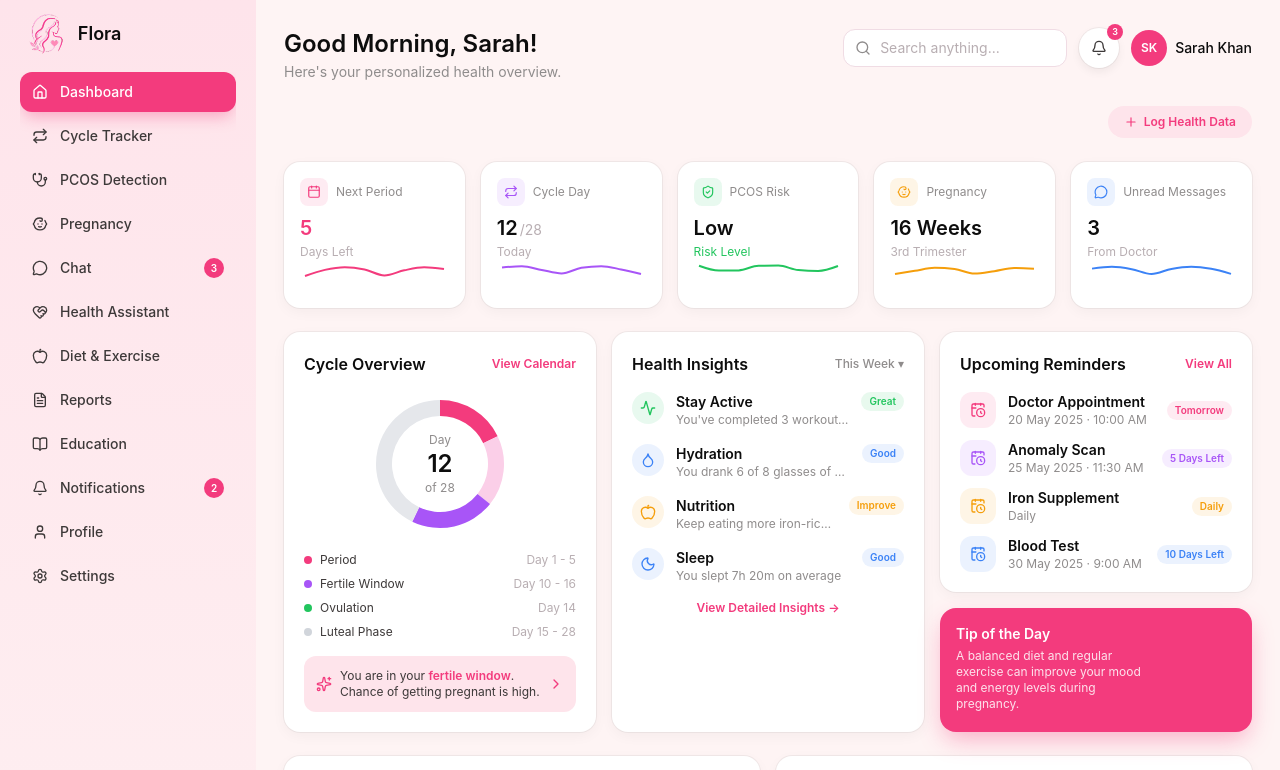
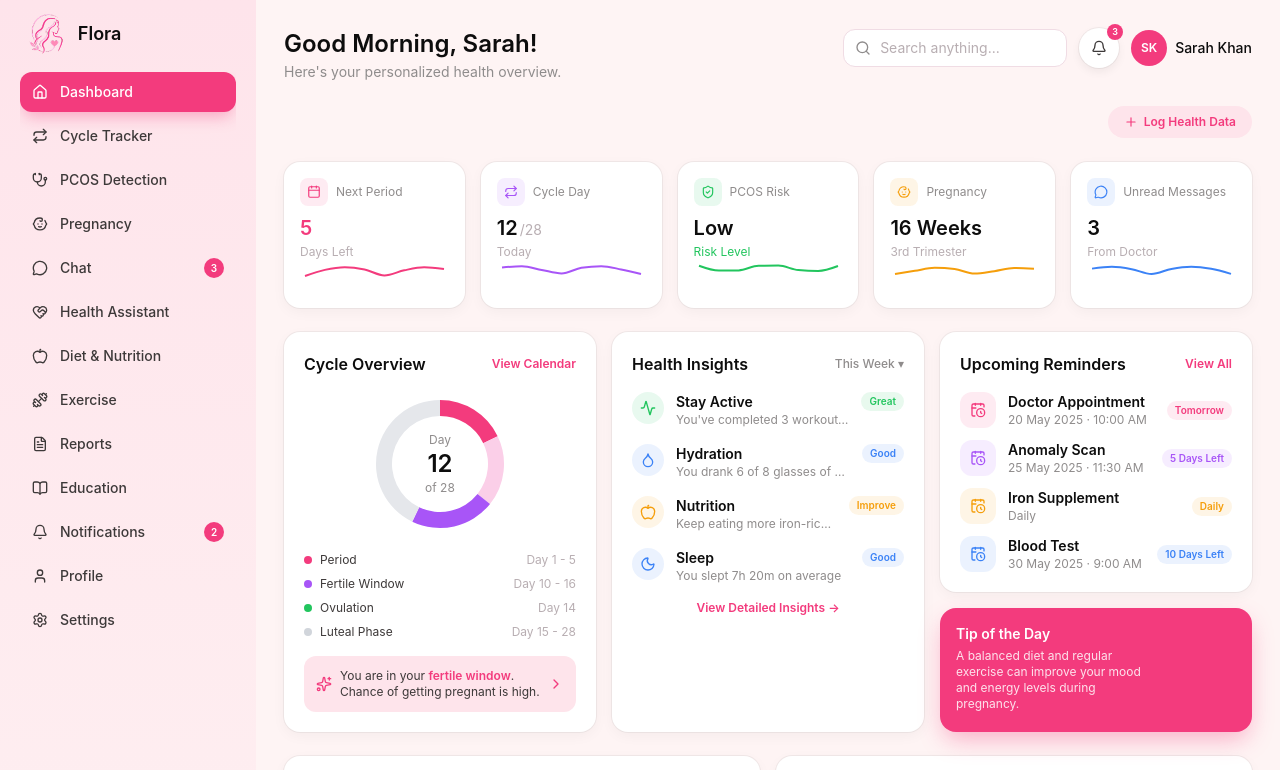
Before and after one commit to KhansaWaheed7/Flora, a React (Vite) app in the folder client/: page /dashboard in a window 1280 px wide. Shown: the top 770 px of the page. Built offline with nearby package versions, Linux system fonts and the light colour scheme.

Commit message:
Updated DashboardPage

```diff
--- a/client/src/App.jsx
+++ b/client/src/App.jsx
@@ -10,6 +10,7 @@ import ProfilePage from "./components/ProfilePage";
 import ProfileDetailsPage from "./components/ProfileDetailsPage";
 import EditProfilePage from "./components/EditProfilePage";
 import SettingsPage from "./components/SettingsPage";
+import DietDashboardPage from "./components/DietDashboardPage";
 
 function App() {
   return (
@@ -26,6 +27,7 @@ function App() {
         <Route path="/profile" element={<ProfileDetailsPage />} />
         <Route path="/profile/edit" element={<EditProfilePage />} />
         <Route path="/settings" element={<SettingsPage />} />
+        <Route path="/diet-dashboard" element={<DietDashboardPage />} />
       </Routes>
     </BrowserRouter>
   );
--- a/client/src/components/DashboardPage.jsx
+++ b/client/src/components/DashboardPage.jsx
@@ -49,7 +49,8 @@ const navItems = [
   { icon: Baby, label: "Pregnancy" },
   { icon: MessageCircle, label: "Chat", badge: 3 },
   { icon: HeartHandshake, label: "Health Assistant" },
-  { icon: Apple, label: "Diet & Exercise" },
+  { icon: Apple, label: "Diet & Nutrition" },
+  { icon: Dumbbell, label: "Exercise" },
   { icon: FileText, label: "Reports" },
   { icon: BookOpen, label: "Education" },
   { icon: Bell, label: "Notifications", badge: 2 },
```
Also changed, not shown: 1 other file (tests, documents, lock files or other folders).
